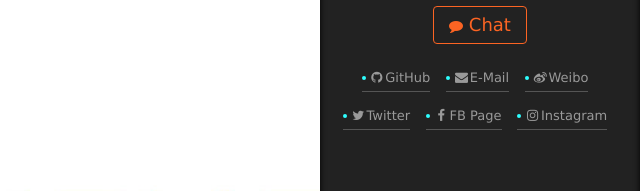
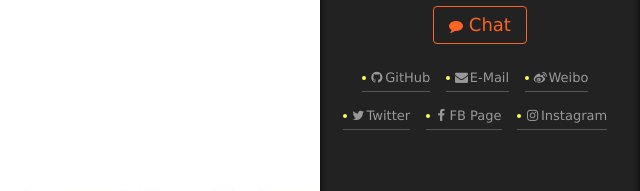
Before and after one commit to Odinaris/Odinaris.github.io, a plain HTML site: page index.html in a window 1280 px wide. Both pictures are taken after a click on the element 1238 px from the left and 743 px from the top of the page. Shown: the part 310-501 px from the top of the page, 640-1280 px from the left. Drawn offline with nearby package versions, Linux system fonts and the light colour scheme; some packages are replaced by stand-ins of ours; a script that the page names is missing; files whose address does not match are found by name.

Commit message:
Site updated: 2019-06-30 16:18:40

```diff
--- a/css/main.css
+++ b/css/main.css
@@ -1963,7 +1963,7 @@ pre .javascript .function {
   width: 4px;
   height: 4px;
   border-radius: 50%;
-  background: #2effff;
+  background: #fffc57;
 }
 .links-of-blogroll {
   font-size: 13px;
```
